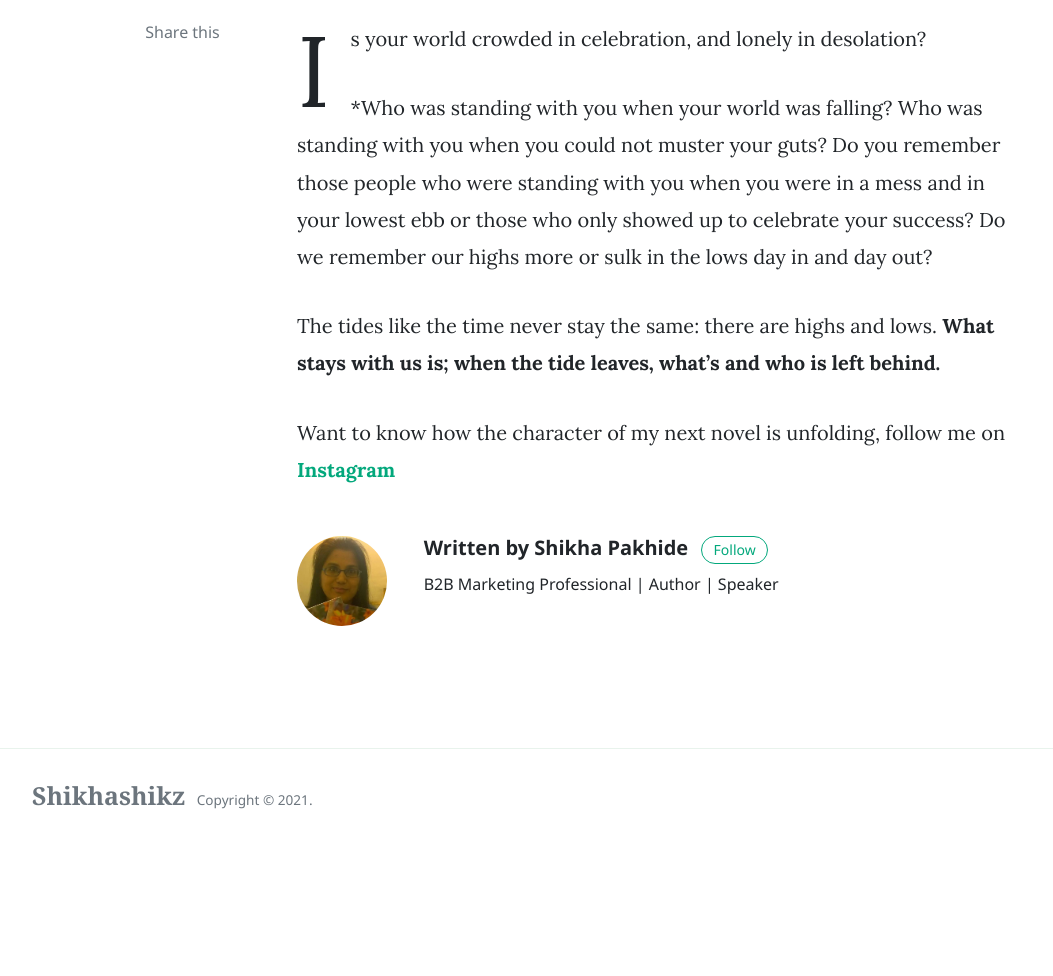
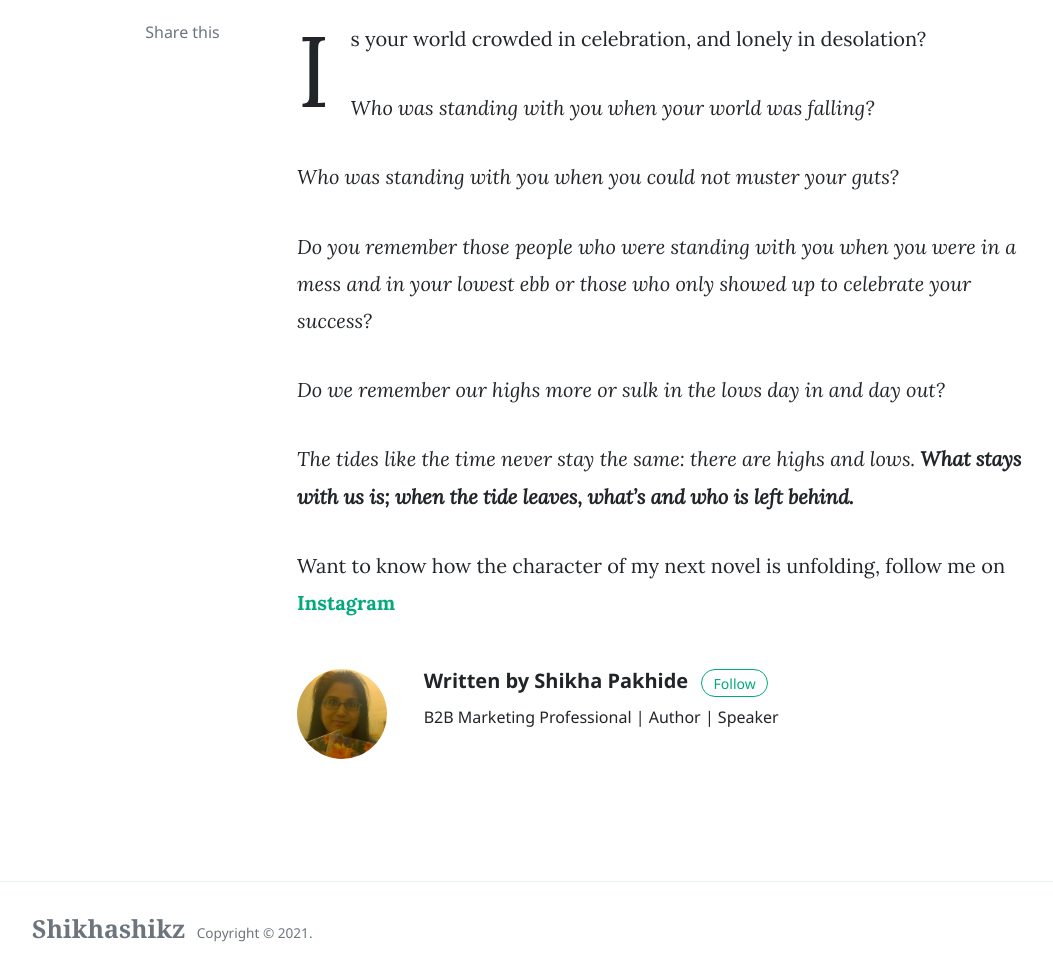
Before and after one commit to shikhashikz/shikhashikz.github.io, a Jekyll site: the page built from _posts/2021-05-25-timetest-peoplecheck.md, in a window 1280 px wide and 1397 px high. Shown: the part 421-1397 px from the top of the window, without its empty margins (73-1126 px from the left). Built offline with Jekyll 4.4.1, drawn with Linux system fonts in a browser that asks for light colours; nearby versions of some CDN libraries; comment, search, counter and statistics services are not loaded.

```diff
--- a/_posts/2021-05-25-timetest-peoplecheck.md
+++ b/_posts/2021-05-25-timetest-peoplecheck.md
@@ -8,11 +8,14 @@ image: assets/images/TimeTest.png
 ---
 Is your world crowded in celebration, and lonely in desolation?
 
-*Who was standing with you when your world was falling?
-Who was standing with you when you could not muster your guts?
-Do you remember those people who were standing with you when you were in a mess and in your lowest ebb or those who only showed up to celebrate your success?
-Do we remember our highs more or sulk in the lows day in and day out?
+*Who was standing with you when your world was falling?*
 
-The tides like the time never stay the same: there are highs and lows. **What stays with us is; when the tide leaves, what’s and who is left behind.**
+*Who was standing with you when you could not muster your guts?*
+
+*Do you remember those people who were standing with you when you were in a mess and in your lowest ebb or those who only showed up to celebrate your success?*
+
+*Do we remember our highs more or sulk in the lows day in and day out?*
+
+*The tides like the time never stay the same: there are highs and lows. **What stays with us is; when the tide leaves, what’s and who is left behind.***
 
 Want to know how the character of my next novel is unfolding, follow me on **[Instagram](https://www.instagram.com/novelistinaction/)**
```
